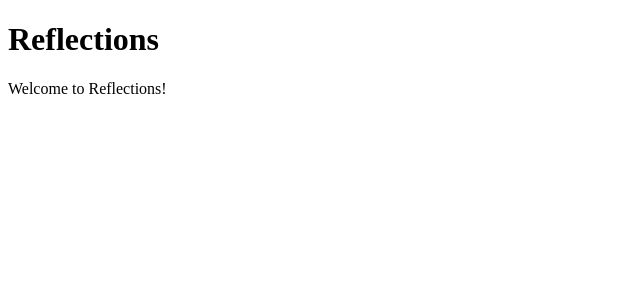
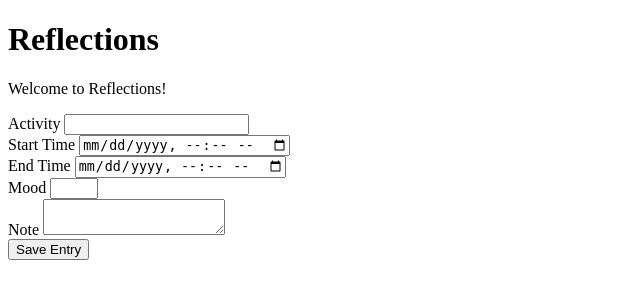
Before and after one commit to Gyalzin/Reflections, a Flask app: page / in a window 1280 px wide. Shown: the top 300 px of the page, without its empty margins (0-640 px from the left). Run offline with Flask 3, Linux system fonts and the light colour scheme; data that the repository does not hold is empty.

Commit message:
Save entries from the form

```diff
--- a/db.py
+++ b/db.py
@@ -58,6 +58,7 @@ def add_activity(activity_name, category_id):
     conn.commit()
     conn.close()
 
+
 # This function adds a new entry to the entry table in the database.
 # It takes five parameters: activity_id, start_time, end_time, mood, and note
 # It executes an INSERT INTO SQL command to add the new entry to the database.
@@ -80,3 +81,29 @@ def get_entries(day):
     rows = conn.execute("SELECT * FROM entry WHERE date(start_time) = ? ORDER BY start_time", (day,)).fetchall()
     conn.close()
     return rows
+
+
+# This function retrieves the activity_id for a given activity_name from the activity table.
+# If the activity_name does not exist in the table, it creates a new activity with the given activity_name and category_id, and returns the new activity_id.
+# It takes two parameters:
+# - activity_name: the name of the activity to retrieve or create.
+# - category_id: the category ID to use when creating a new activity (default is 1).
+# It executes a SELECT SQL command to check if the activity_name exists in the table. If it does, it retrieves the activity_id.
+# If it does not, it executes an INSERT SQL command to create a new activity and retrieves the new activity_id. It commits the changes to the database and closes the connection.
+
+
+def get_or_create_activity(activity_name, category_id = 1):
+    conn = get_connection()
+    row = (conn.execute(
+        "SELECT activity_id FROM activity WHERE activity_name = ?", (activity_name,)
+    )).fetchone()
+    if row:
+        activity_id = row["activity_id"]
+    else:
+        cur = conn.execute(
+            "INSERT INTO activity (activity_name, category_id) VALUES (?,?)", (activity_name, category_id),
+        )
+        conn.commit()
+        activity_id = cur.lastrowid
+    conn.close()
+    return activity_id
--- a/main.py
+++ b/main.py
@@ -2,6 +2,9 @@ from flask import Flask, render_template, request, redirect, url_for, session
 import db
 
 app = Flask(__name__)
+
+# This route handles the home page of the application.
+# It retrieves the entries for a specific day (in this case, '2026-10-23') from the database using the get_entries function from the db module.
 
 @app.route('/')
 def home():
@@ -9,5 +12,28 @@ def home():
     return render_template('index.html', entries=entries)
 
 
+# This route handles the form submission for saving a new entry.
+# It retrieves the form data from the request object, processes it, and then redirects the user back to the home page.
+# This route is defined to handle POST requests to the '/save_entry' URL. It retrieves the activity, start time, end time, mood, and note from the form data.
+# The start and end times are converted to a datetime format by replacing the 'T' character with a space and appending ':00'. The mood is converted to an integer if it exists; otherwise, it is set to None.
+# The note is also set to None if it doesn't exist. Finally, the user is redirected back to the home page after processing the form data.
+
+@app.route('/save_entry', methods = ['POST'])
+def save_entry():
+    activity = request.form['activity']
+    start_time = request.form['start_time']
+    start_time = start_time.replace('T', ' ') + ':00' # Convert to datetime format
+    end_time = request.form['end_time']
+    end_time = end_time.replace('T', ' ') + ':00' # Convert to datetime format
+    mood = request.form.get('mood')
+    mood = int(mood) if mood else None # Convert mood to integer if it exists, otherwise set to None
+    note = request.form.get('note')
+    note = note if note else None # Set note to None if it doesn't exist
+    print(f"Activity: {activity}, Start Time: {start_time}, End Time: {end_time}, Mood: {mood}, Note: {note}")
+    activity_id = db.get_or_create_activity(activity)
+    db.add_entry(activity_id, start_time, end_time, mood, note)
+    return redirect(url_for('home'))
+
+
 if __name__ == '__main__':
     app.run(debug=True)
--- a/templates/index.html
+++ b/templates/index.html
@@ -1,3 +1,17 @@
+<!--
+This is the index.html file for the Reflections app. It displays a list of entries and provides a form to add new entries.
+The entries are displayed in an unordered list, and each entry shows the start time, end time, and note (if available).
+The form allows users to input activity, start time, end time, mood, and an optional note.
+When the form is submitted, it sends a POST request to the /add_entry route to add the new entry to the database.
+
+Created by: Gyalzin Dorji
+Date Created: 2026-10-24
+Last Modified: 2026-10-26
+-->
+
+
+
+
 <!DOCTYPE html>
 <html lang="en">
 <head>
@@ -16,5 +30,14 @@
         {% endfor %}
     </ul>
 
+    <form method = "POST" action = "/save_entry">
+        <label>Activity <input type = "text" name = "activity" required></label><br>
+        <label>Start Time <input type = "datetime-local" name = "start_time" required> </label><br>
+        <label>End Time <input type = "datetime-local" name = "end_time" required> </label><br>
+        <label> Mood <input type = "number" name = "mood" min = "1" max = "5"> </label><br>
+        <label> Note <textarea name = "note"></textarea> </label><br>
+        <input type = "submit" value = "Save Entry">
+    </form>
+
 </body>
 </html>
```
